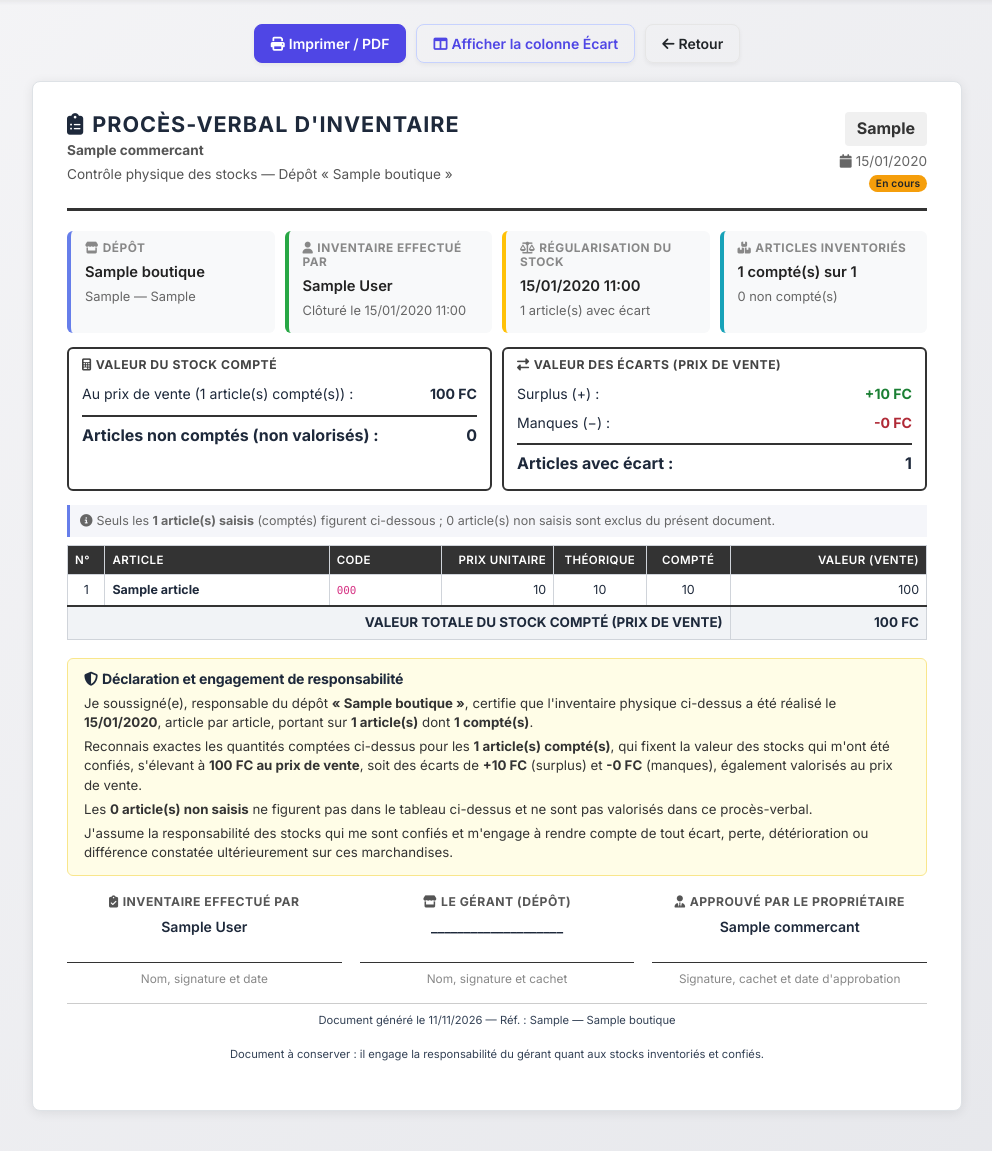
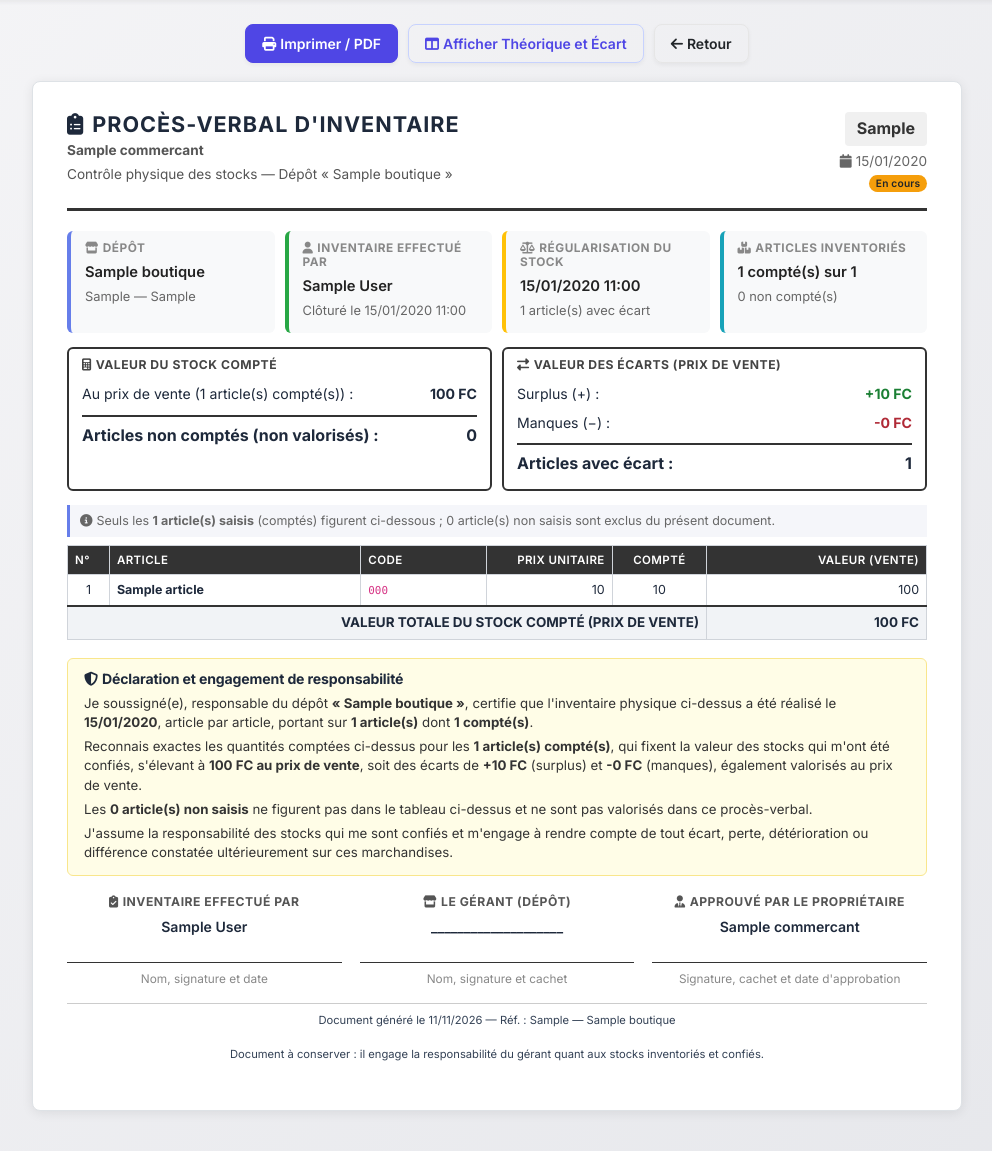
Before and after one commit to benientendo/gestion12, a Django app: page /commercant/depots/1/inventaires/1/imprimer/ in a window 1280 px wide. Shown: the part 83-1234 px from the top of the page, without its empty margins (143-1135 px from the left). Run offline with Django 5.2, Linux system fonts and the light colour scheme; a user stored in the database is signed in; tables that the repository leaves empty hold one stand-in row (values such as "Sample post"); parts of the project's set-up code (start-up, migrations or seed data) failed here and were passed over; some libraries are stand-ins or nearby versions.

Commit message:
feat(inventaire): colonnes Theorique et Ecart masquees par defaut dans le PV
- un seul bouton 'Afficher Theorique et Ecart' active/desactive les deux colonnes
- colonnes 5 (Theorique) et 7 (Ecart) masquees par defaut via .pv-table:not(.show-analyse)
- colspans du pied de tableau (5/7) et de la ligne vide (6/8) ajustes automatiquement
- bouton masque a l'impression, etat conserve pour l'impression suivante
- tests 8/8 OK ; 8 articles = 1 page dans les deux etats

```diff
--- a/inventory/templates/inventory/commercant/imprimer_inventaire.html
+++ b/inventory/templates/inventory/commercant/imprimer_inventaire.html
@@ -105,9 +105,11 @@
     /* Pied de page */
     .pv-footer { margin-top: 14px; padding-top: 8px; border-top: 1px solid #ccc; text-align: center; font-size: .7rem; color: #999; }
 
-    /* Colonne Écart : masquée par défaut, activable via le bouton */
-    .pv-table:not(.show-ecart) th:nth-child(7),
-    .pv-table:not(.show-ecart) td:nth-child(7) { display: none; }
+    /* Colonnes d'analyse (Théorique + Écart) : masquées par défaut, activables via le bouton */
+    .pv-table:not(.show-analyse) th:nth-child(5),
+    .pv-table:not(.show-analyse) td:nth-child(5),
+    .pv-table:not(.show-analyse) th:nth-child(7),
+    .pv-table:not(.show-analyse) td:nth-child(7) { display: none; }
 
     /* Actions */
     .pv-actions { margin-bottom: 18px; display: flex; gap: 10px; justify-content: center; flex-wrap: wrap; }
@@ -120,10 +122,10 @@
         <button onclick="window.print()" class="btn btn-primary">
             <i class="fas fa-print me-1"></i>Imprimer / PDF
         </button>
-        <button type="button" id="btn-toggle-ecart" class="btn btn-outline-primary"
-                onclick="toggleColonneEcart(this)" aria-pressed="false"
-                title="Afficher ou masquer la colonne Écart">
-            <i class="fas fa-columns me-1"></i><span>Afficher la colonne Écart</span>
+        <button type="button" id="btn-toggle-analyse" class="btn btn-outline-primary"
+                onclick="toggleColonnesAnalyse(this)" aria-pressed="false"
+                title="Afficher ou masquer les colonnes Théorique et Écart">
+            <i class="fas fa-columns me-1"></i><span>Afficher Théorique et Écart</span>
         </button>
         <a href="{% if est_depot %}{% url 'inventory:detail_inventaire' point_vente.id inventaire.id %}{% else %}{% url 'inventory:detail_inventaire_boutique' point_vente.id inventaire.id %}{% endif %}"
            class="btn btn-outline-secondary">
@@ -235,12 +237,12 @@
                     <td class="text-end">{{ ligne.stock_physique|mul:ligne.article.prix_vente|format_number }}</td>
                 </tr>
                 {% empty %}
-                <tr><td id="pv-empty-cell" colspan="7" class="text-center">Aucun article saisi dans cet inventaire</td></tr>
+                <tr><td id="pv-empty-cell" colspan="6" class="text-center">Aucun article saisi dans cet inventaire</td></tr>
                 {% endfor %}
             </tbody>
             <tfoot>
                 <tr>
-                    <td id="pv-tfoot-label" colspan="6" class="text-end">VALEUR TOTALE DU STOCK COMPTÉ (PRIX DE VENTE)</td>
+                    <td id="pv-tfoot-label" colspan="5" class="text-end">VALEUR TOTALE DU STOCK COMPTÉ (PRIX DE VENTE)</td>
                     <td class="text-end">{{ valeur_stock_vente|format_number }} FC</td>
                 </tr>
             </tfoot>
@@ -303,23 +305,24 @@
 
 {% block extra_js %}
 <script>
-    /* Colonne « Écart » masquée par défaut ; le bouton l'affiche/masque.
+    /* Colonnes d'analyse (Théorique + Écart) masquées par défaut ;
+       le bouton les affiche/masque toutes les deux.
        Le choix est conservé pour l'impression en cours (Ctrl+P après clic). */
-    function toggleColonneEcart(btn) {
+    function toggleColonnesAnalyse(btn) {
         const table = document.querySelector('.pv-table');
         if (!table) return;
-        const actif = table.classList.toggle('show-ecart');
+        const actif = table.classList.toggle('show-analyse');
         btn.setAttribute('aria-pressed', actif ? 'true' : 'false');
         const label = btn.querySelector('span');
         if (label) {
             label.textContent = actif
-                ? 'Masquer la colonne Écart'
-                : 'Afficher la colonne Écart';
+                ? 'Masquer Théorique et Écart'
+                : 'Afficher Théorique et Écart';
         }
         const tfootLabel = document.getElementById('pv-tfoot-label');
-        if (tfootLabel) tfootLabel.colSpan = actif ? 7 : 6;
+        if (tfootLabel) tfootLabel.colSpan = actif ? 7 : 5;
         const emptyCell = document.getElementById('pv-empty-cell');
-        if (emptyCell) emptyCell.colSpan = actif ? 8 : 7;
+        if (emptyCell) emptyCell.colSpan = actif ? 8 : 6;
     }
 </script>
 {% endblock %}
```
